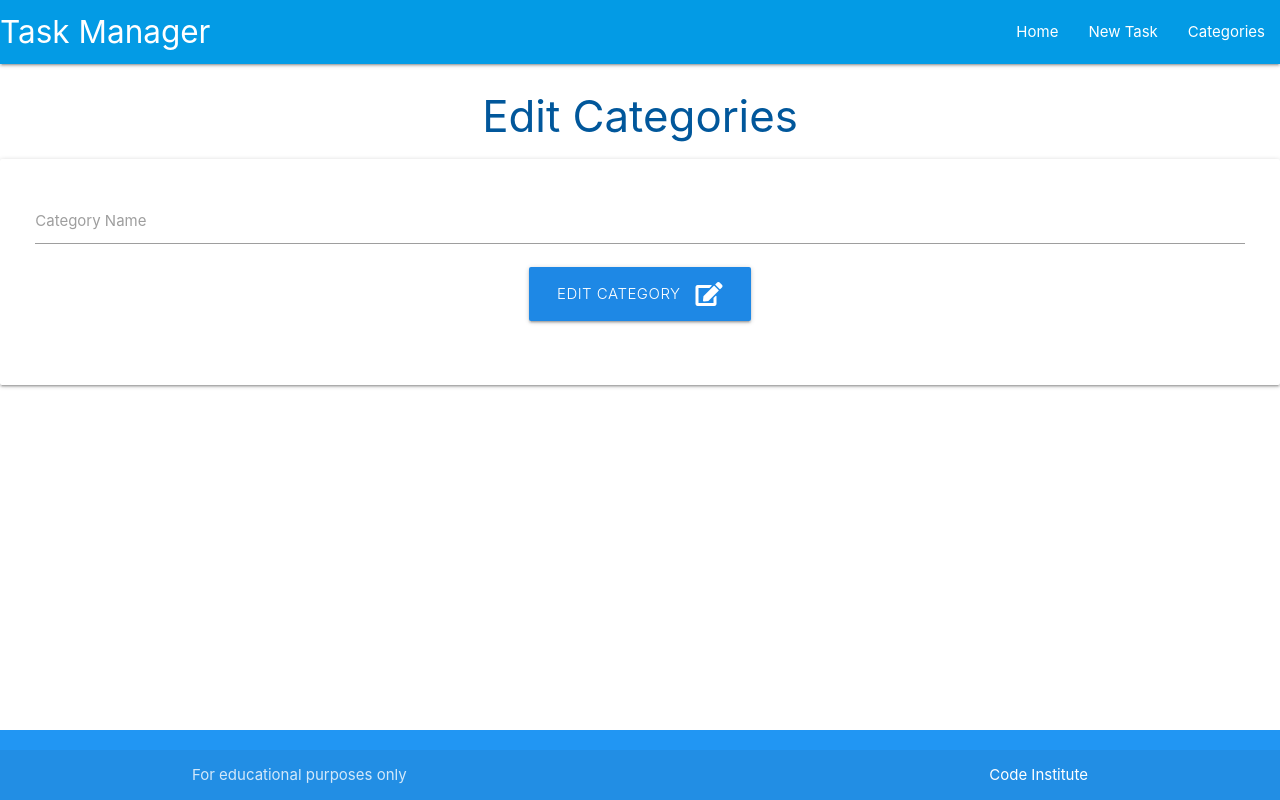
After one commit to aimansae/database-manager, a Flask app: template taskmanager/templates/edit_category.html in a window 1280 px wide. The commit adds this page. Run offline with Flask 3, Linux system fonts and the light colour scheme; the template is opened without the code that fills it, so the values that code supplies are empty.

Commit message:
Add post and get for editing cards

```diff
--- /dev/null
+++ b/taskmanager/templates/edit_category.html
@@ -0,0 +1,23 @@
+{% extends "base.html"%}
+{%block content %}
+
+<h3 class="light-blue-text text-darken-4 center-align">Edit Categories</h3>
+<div class="row card-panel lighten-5">
+    <form class="col s12" method="POST" action="{{url_for('edit_category,category_id=category.id')}}">
+        <!--category name-->
+        <div class="row">
+            <div class="input-field col s12">
+                <input id="category_name" name="category_name" value="{{category.category_name}}"type="text" class="validate" minlenght="3" maxlenght="25" required>
+                <label for="category_name">Category Name</label>
+            </div>
+            <div class="row">
+                <div class="col s12 center-align">
+                    <button type="submit" class="btn-large light blue darken-1">
+                        Edit Category <i class="fas fa-edit right"></i>
+
+                    </button>
+                </div>
+    </form>
+</div>
+
+{% endblock %}
```
Also changed, not shown: taskmanager/routes.py (+13 -1 lines), taskmanager/templates/categories.html (+4 -4 lines).
